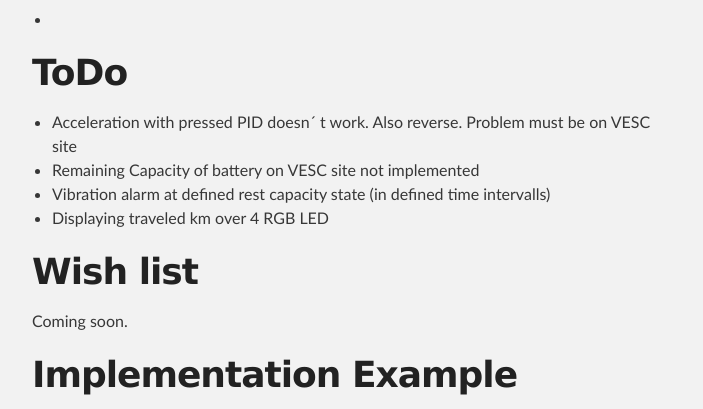
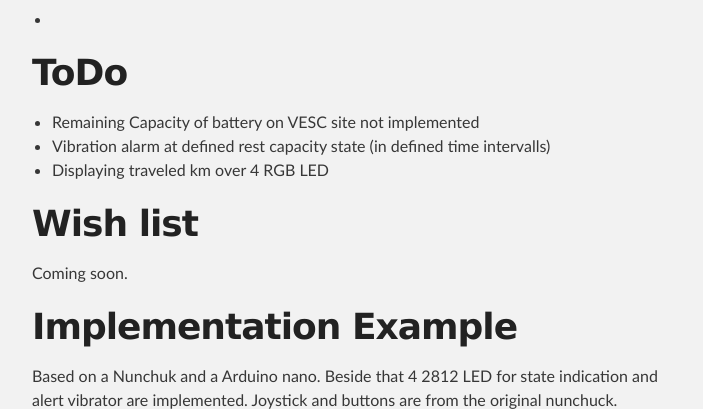
Before and after one commit to RollingGecko/ArduBoardControler, a plain HTML site: page index.html in a window 1280 px wide. Shown: the part 910-1319 px from the top of the page, without its empty margins (288-991 px from the left). Drawn offline with Linux system fonts and the light colour scheme.

Commit message:
Updated solved issue in to do list

```diff
--- a/index.html
+++ b/index.html
@@ -68,7 +68,6 @@
 <a id="todo" class="anchor" href="#todo" aria-hidden="true"><span class="octicon octicon-link"></span></a>ToDo</h1>
 
 <ul>
-<li>Acceleration with pressed PID doesn´ t work. Also reverse. Problem must be on VESC site</li>
 <li>Remaining Capacity of battery on VESC site not implemented</li>
 <li>Vibration alarm at defined rest capacity state (in defined time intervalls)</li>
 <li>Displaying traveled km over 4 RGB LED </li>
```
